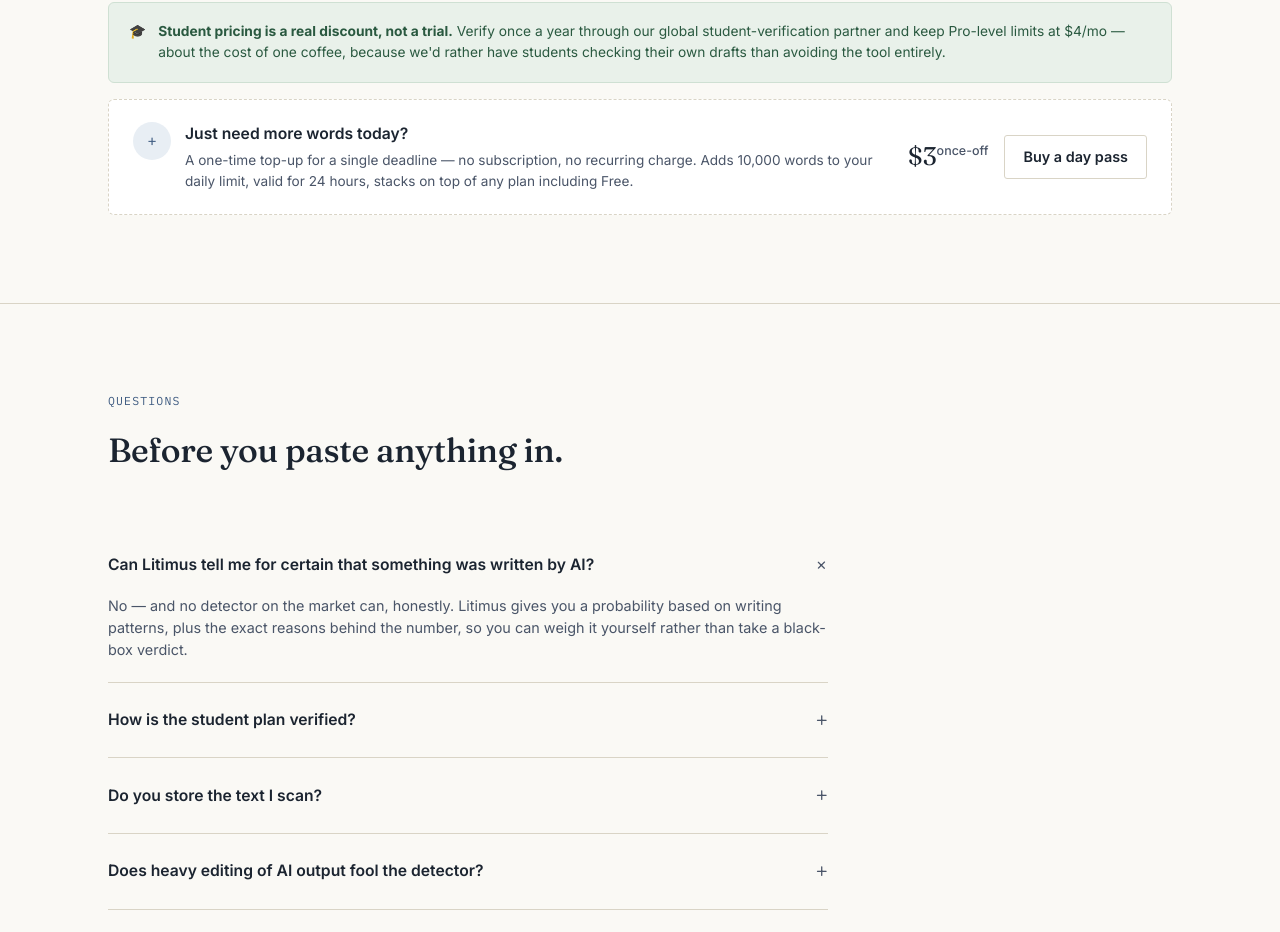
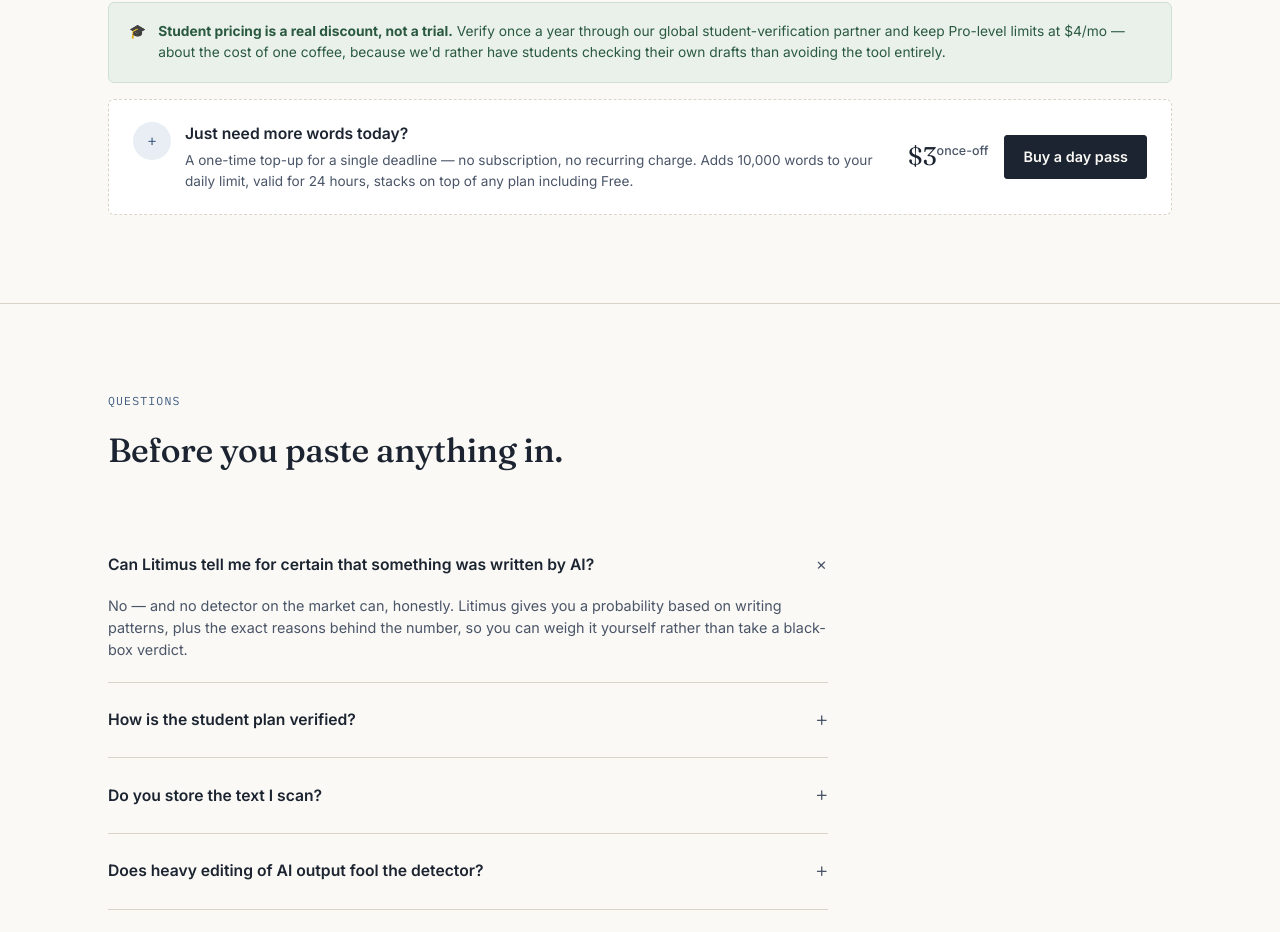
Before and after one commit to denver-cell/litimus, a Next.js app in the folder frontend/: page / in a window 1280 px wide. Shown: the part 3374-4306 px from the top of the page. Built offline with nearby package versions, Linux system fonts and the light colour scheme; no server answers.

Commit message:
Update PricingTable.tsx

```diff
--- a/frontend/components/PricingTable.tsx
+++ b/frontend/components/PricingTable.tsx
@@ -22,7 +22,10 @@
                 <li key={f}>{f}</li>
               ))}
             </ul>
-            <Link href="/signup" className={`btn ${tier.featured ? "" : "btn-ghost"}`}>
+            <Link
+              href={tier.id === "free" ? "/#detector" : `/signup?plan=${tier.id}`}
+              className={`btn ${tier.featured ? "" : "btn-ghost"}`}
+            >
               {tier.cta}
             </Link>
           </div>
@@ -51,7 +54,7 @@
             {DAY_PASS.price}
             <sup>{DAY_PASS.priceSuffix}</sup>
           </div>
-          <Link href="/signup" className="btn btn-ghost">
+          <Link href="/signup?plan=daypass" className="btn">
             Buy a day pass
           </Link>
         </div>
```
